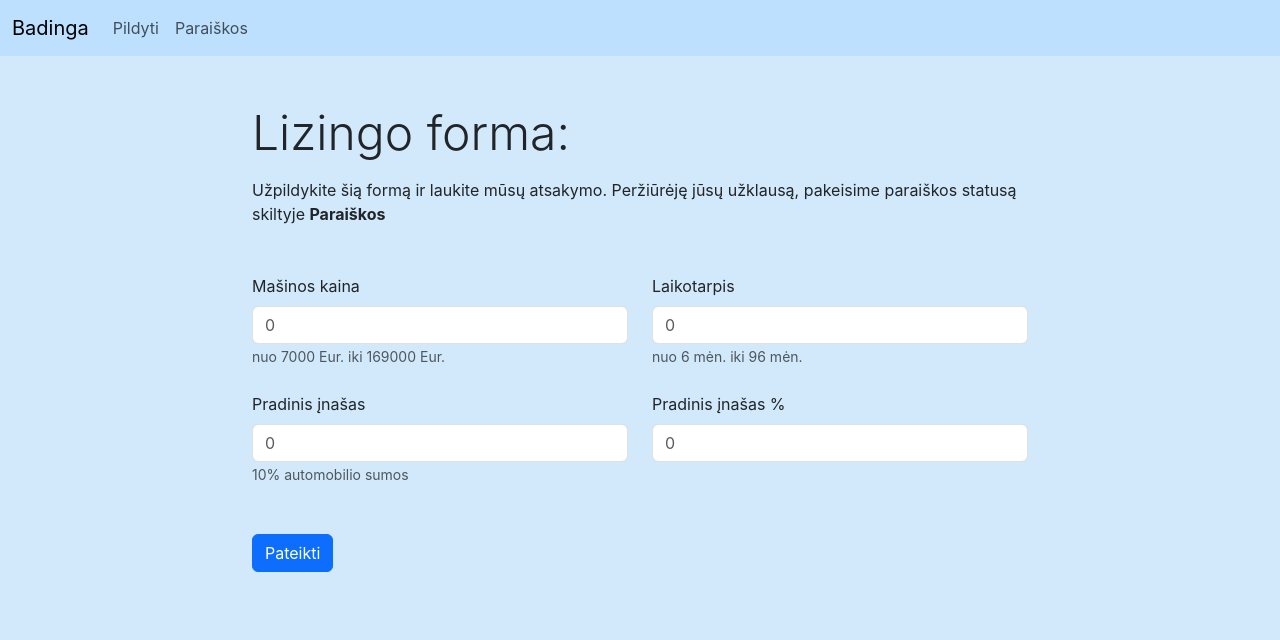
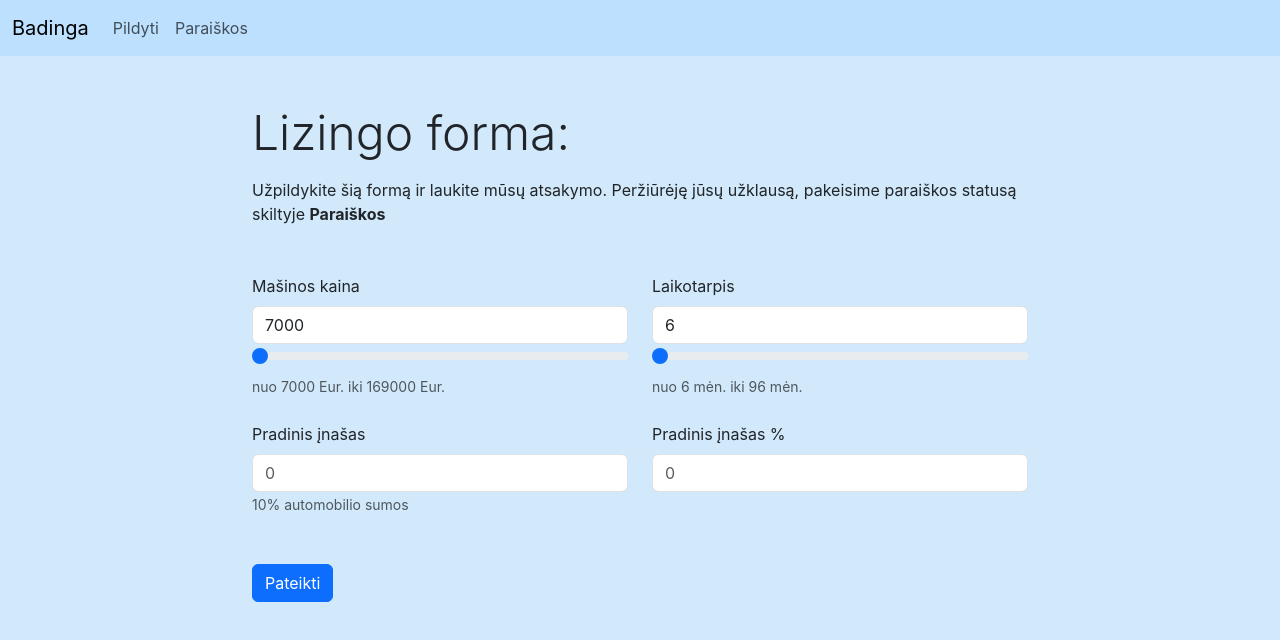
Before and after one commit to ekfoD/lizingo-sistema, a React (Create React App) app: page /pildyti in a window 1280 px wide. Shown: the top 640 px of the page. Built offline with nearby package versions, Linux system fonts and the light colour scheme.

Commit message:
atskiras component => num input + slideris

```diff
--- /dev/null
+++ b/src/components/RangeWithNumInput.js
@@ -0,0 +1,33 @@
+import Form from "react-bootstrap/Form";
+
+export function RangeWithNumInput({
+  inputValue,
+  setInputValue,
+  rangeValue,
+  setRangeValue,
+  rangeMinValue,
+  rangeMaxValue,
+  rangeStep,
+}) {
+  return (
+    <>
+      <Form.Control
+        type="number"
+        value={inputValue}
+        onChange={(e) => setInputValue(e.target.value)}
+        onBlur={(e) => setRangeValue(e.target.value)}
+      />
+      <Form.Range
+        min={rangeMinValue}
+        max={rangeMaxValue}
+        step={rangeStep}
+        className="mt-0 pt-0"
+        value={rangeValue}
+        onChange={(e) => {
+          setInputValue(e.target.value);
+          setRangeValue(e.target.value);
+        }}
+      />
+    </>
+  );
+}
--- a/src/components/RequestForm.js
+++ b/src/components/RequestForm.js
@@ -1,10 +1,23 @@
+import { RangeWithNumInput } from "./RangeWithNumInput";
+
 import Button from "react-bootstrap/Button";
 import Form from "react-bootstrap/Form";
 import { Container, Row, Col } from "react-bootstrap";
 
 import "../styles/ContainerSize.css";
+import { useState } from "react";
 
 export function RequestForm() {
+  const minPriceSliderValue = 7000;
+  const maxPriceSliderValue = 169000;
+  const [priceSliderValue, setPriceSliderValue] = useState(minPriceSliderValue);
+  const [priceInputValue, setPriceInputValue] = useState(minPriceSliderValue);
+
+  const minMonthSliderValue = 6;
+  const maxMonthSliderValue = 96;
+  const [monthSliderValue, setMonthSliderValue] = useState(minMonthSliderValue);
+  const [monthInputValue, setMonthInputValue] = useState(minMonthSliderValue);
+
   return (
     <div>
       <Container className="Container-sizing">
@@ -20,14 +33,30 @@ export function RequestForm() {
             <Col md={6}>
               <Form.Group>
                 <Form.Label>Mašinos kaina</Form.Label>
-                <Form.Control type="number" placeholder="0" />
+                <RangeWithNumInput
+                  inputValue={priceInputValue}
+                  setInputValue={setPriceInputValue}
+                  rangeValue={priceSliderValue}
+                  setRangeValue={setPriceSliderValue}
+                  rangeMinValue={minPriceSliderValue}
+                  rangeMaxValue={maxPriceSliderValue}
+                  rangeStep={100}
+                />
                 <Form.Text>nuo 7000 Eur. iki 169000 Eur.</Form.Text>
               </Form.Group>
             </Col>
             <Col md={6}>
               <Form.Group>
                 <Form.Label>Laikotarpis</Form.Label>
-                <Form.Control type="number" placeholder="0" />
+                <RangeWithNumInput
+                  inputValue={monthInputValue}
+                  setInputValue={setMonthInputValue}
+                  rangeValue={monthSliderValue}
+                  setRangeValue={setMonthSliderValue}
+                  rangeMinValue={minMonthSliderValue}
+                  rangeMaxValue={maxMonthSliderValue}
+                  rangeStep={1}
+                />
                 <Form.Text>nuo 6 mėn. iki 96 mėn.</Form.Text>
               </Form.Group>
             </Col>
```
